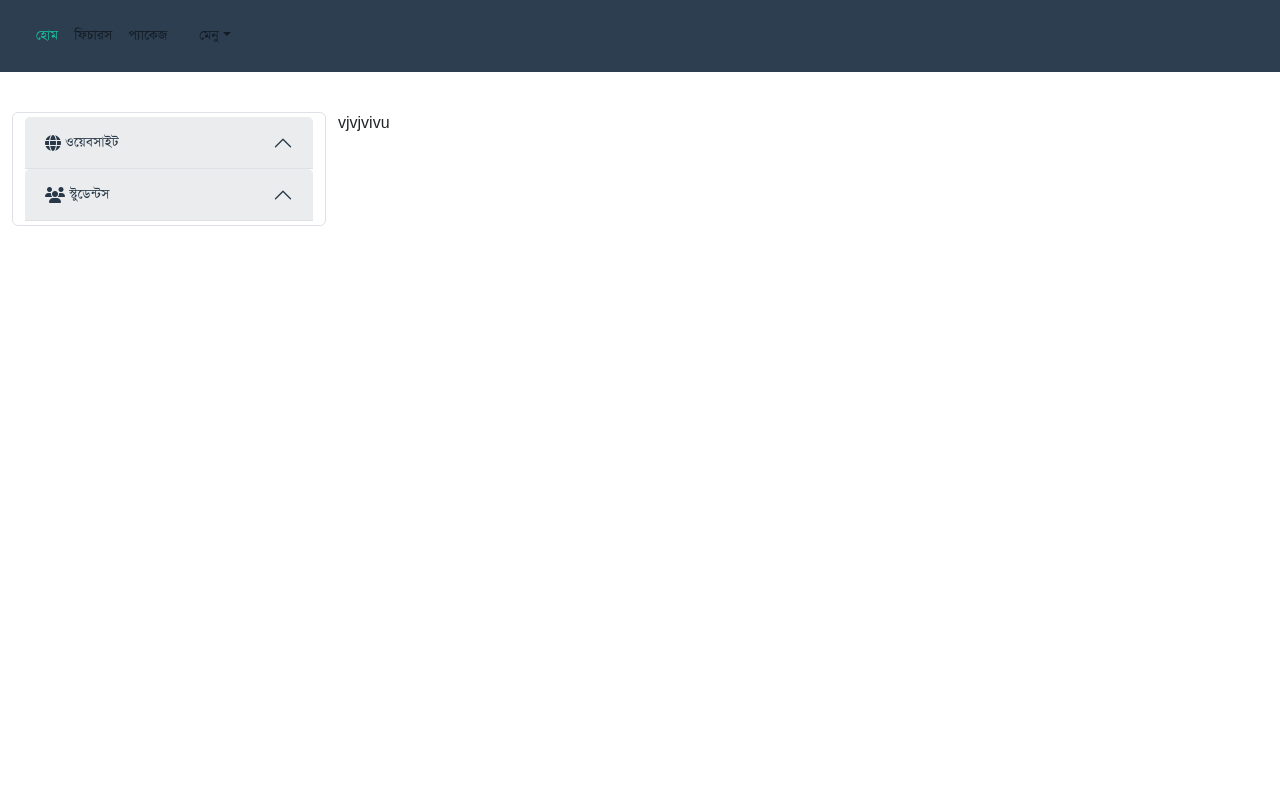
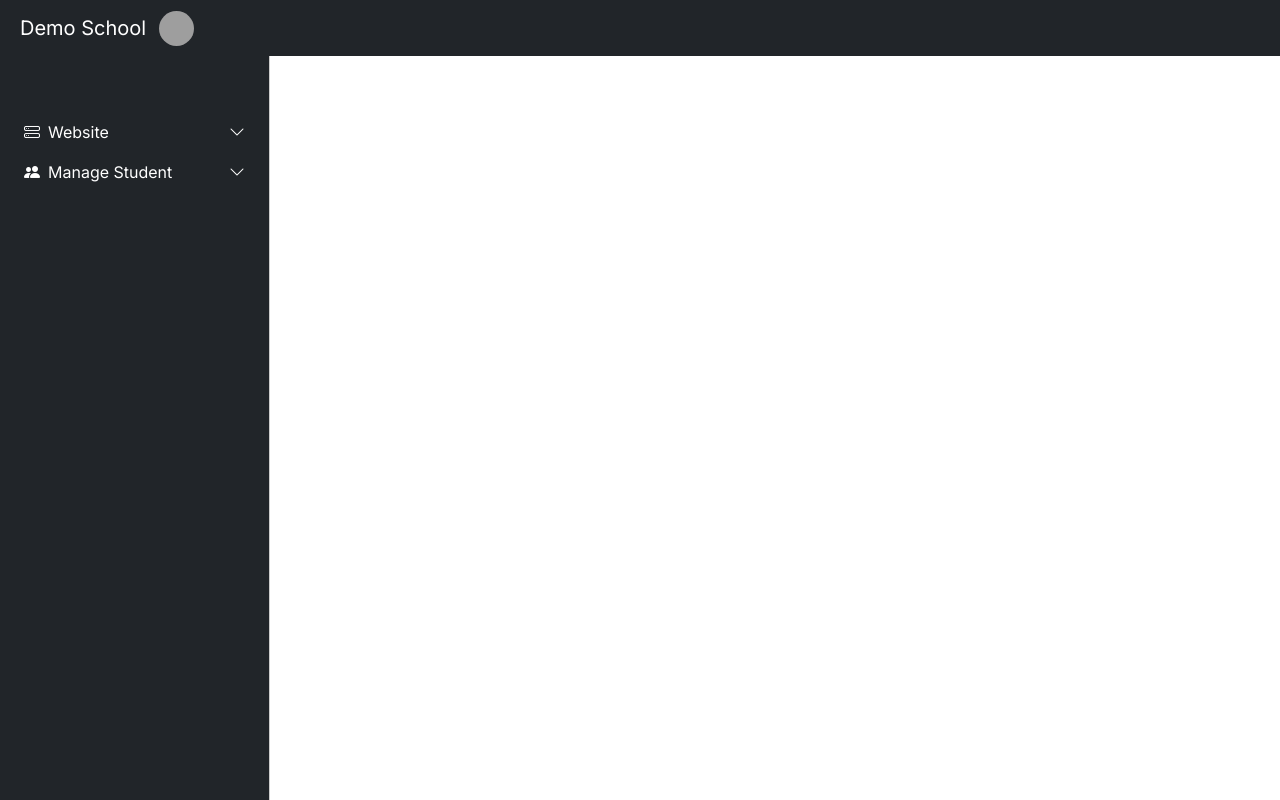
Before and after one commit to antorzuck/amarschool, a Django app: page /dashboard in a window 1280 px wide. Run offline with Django 4.2, Linux system fonts and the light colour scheme; some libraries are stand-ins or nearby versions; grey boxes are pictures that could not be loaded.

Commit message:
added dashboard

```diff
--- a/base/views.py
+++ b/base/views.py
@@ -1,7 +1,7 @@
 from django.shortcuts import render, redirect
 from base.models import *
 from django.contrib import messages
-from django.contrib.auth import authenticate, login
+from django.contrib.auth import authenticate, login, logout
 
 
 def create_username(name):
@@ -11,7 +11,7 @@ def create_username(name):
   return word
 
 def dashboard(request):
-  return render(request, 'dashboard/dashboard.html')
+  return render(request, 'dashboard/home.html')
 
 
 def home(request):
@@ -63,3 +63,9 @@ def handle_login(request):
       messages.warning(request, "User not found")
       return render(request, 'login.html')
   return render(request, 'login.html')
+
+
+def handle_logout(request):
+  logout(request)
+  messages.success(request, "successfully logged out!")
+  return redirect('/login')
--- a/school/urls.py
+++ b/school/urls.py
@@ -13,4 +13,5 @@ urlpatterns = [
     path('login', handle_login, name='login'),
     path('register', register, name='register'),
     path('dashboard', dashboard, name='dashboard'),
+    path('logout', handle_logout, name='logout'),
 ] + static(settings.MEDIA_URL, document_root=settings.MEDIA_ROOT)
--- /dev/null
+++ b/static/css/dashboard.css
@@ -0,0 +1,47 @@
+@import url("https://fonts.googleapis.com/css2?family=Inter:wght@400;500;600;700;800;900&display=swap");
+body,
+button {
+  font-family: "Inter", sans-serif;
+}
+:root {
+  --offcanvas-width: 270px;
+  --topNavbarHeight: 56px;
+}
+.sidebar-nav {
+  width: var(--offcanvas-width);
+}
+.sidebar-link {
+  display: flex;
+  align-items: center;
+}
+.sidebar-link .right-icon {
+  display: inline-flex;
+}
+.sidebar-link[aria-expanded="true"] .right-icon {
+  transform: rotate(180deg);
+}
+@media (min-width: 992px) {
+  body {
+    overflow: auto !important;
+  }
+  main {
+    margin-left: var(--offcanvas-width);
+  }
+  /* this is to remove the backdrop */
+  .offcanvas-backdrop::before {
+    display: none;
+  }
+  .sidebar-nav {
+    -webkit-transform: none;
+    transform: none;
+    visibility: visible !important;
+    height: calc(100% - var(--topNavbarHeight));
+    top: var(--topNavbarHeight);
+  }
+}
+
+.avatar{
+height : 35px;
+width :35px;
+border-radius : 100px;
+}
--- a/templates/dashboard/dashboard.html
+++ b/templates/dashboard/dashboard.html
@@ -1,5 +1,5 @@
+
 {% load static %}
-
 <!doctype html>
 <html lang="en">
   <head>
@@ -8,138 +8,161 @@
     <meta name="viewport" content="width=device-width, initial-scale=1">
 
     <!-- Bootstrap CSS -->
-    <link href="https://bootswatch.com/5/flatly/bootstrap.min.css" rel="stylesheet" crossorigin="anonymous">
-    <link rel="stylesheet" href="https://cdnjs.cloudflare.com/ajax/libs/font-awesome/6.4.2/css/all.min.css" integrity="sha512-z3gLpd7yknf1YoNbCzqRKc4qyor8gaKU1qmn+CShxbuBusANI9QpRohGBreCFkKxLhei6S9CQXFEbbKuqLg0DA==" crossorigin="anonymous" referrerpolicy="no-referrer" />
+    <link
+      rel="stylesheet"
+      href="https://cdn.jsdelivr.net/npm/bootstrap-icons@1.4.1/font/bootstrap-icons.css"
+    />
+
+    <link href="https://cdn.jsdelivr.net/npm/bootstrap@5.0.2/dist/css/bootstrap.min.css" rel="stylesheet" integrity="sha384-EVSTQN3/azprG1Anm3QDgpJLIm9Nao0Yz1ztcQTwFspd3yD65VohhpuuCOmLASjC" crossorigin="anonymous">
+
+    <link rel="stylesheet" href="{% static 'css/dashboard.css' %}">
+<style>
+
+</style>
+    <title>Dashboard</title>
+  </head>
+  <body>
+
+<nav class="p-2 navbar navbar-expand-lg navbar-dark bg-dark">
+  <div class="container-fluid">
+       <a class="navbar-toggler" data-bs-toggle="offcanvas" href="#offcanvasExample" role="button" aria-controls="offcanvasExample">
+              <span class="navbar-toggler-icon"></span>
+       </a>
+    <a class="mx-auto navbar-brand" href="#">Demo School</a>
 
 
 
 
-  <style>
-      @font-face {
-  font-family: 'slipi';
-  src: url("{% static '/font/SolaimanLipi_29-05-06.ttf' %}")
-}
 
-hr{
-  width: 70px;
-  margin: auto;
-  border: 1px solid;
-  border-radius: 100px;
-}
+    <div class="dropdown dropstart">
+      <div class="dropdown-toggle" type="button" id="dropdownMenuButton1" data-bs-toggle="dropdown" aria-expanded="false">
+        <img class="avatar img-fluid" src="https://api.dicebear.com/6.x/initials/svg?seed={{request.user}}">
+
+      </div>
+      <ul class="dropdown-menu" aria-labelledby="dropdownMenuButton1">
+        <li><a class="dropdown-item" href="#">Edit Profile</a></li>
+        <li><a class="dropdown-item" href="#">Change Password!</a></li>
+<hr class="dropdown-divider">
+        <li><a class="dropdown-item" href="/logout"><b>Logout</b></a></li>
+      </ul>
+    </div>
 
 
-  body{
-    font-family: 'slipi', sans-serif;
-  }
-</style>
 
 
-    <title>{{request.user.name}}</title>
-  </head>
-  <body class="bg-body-tertiary">
-    <x class="sticky-top navbar navbar-expand-lg bg-primary" data-bs-theme="dark">
-      <div class="container-fluid">
-        <a class="navbar-brand" href="#">{{request.user.name}}</a>
-        <div class="navbar-toggler" type="button" data-bs-toggle="collapse" data-bs-target="#navbarColor01" aria-controls="navbarColor01" aria-expanded="false" aria-label="Toggle navigation">
-          <span class="navbar-toggler-icon"></span>
-        </div>
-        <div class="collapse navbar-collapse" id="navbarColor01">
-          <ul class="navbar-nav me-auto">
-            <li class="nav-item">
-              <a class="nav-link active" href="#">হোম
-                <span class="visually-hidden">(current)</span>
-              </a>
-            </li>
-            <li class="nav-item">
-              <a class="nav-link" href="#">ফিচারস</a>
-            </li>
-            <li class="nav-item">
-              <a class="nav-link" href="#">প্যাকেজ</a>
-            </li>
-            <li class="nav-item">
-              <a class="nav-link" href="#"></a>
-            </li>
-            <li class="nav-item dropdown">
-              <a class="nav-link dropdown-toggle" data-bs-toggle="dropdown" href="#" role="button" aria-haspopup="true" aria-expanded="false">মেনু</a>
-              <div class="dropdown-menu">
-                <a class="dropdown-item" href="#">Action</a>
-                <a class="dropdown-item" href="#">Another action</a>
-                <a class="dropdown-item" href="#">Something else here</a>
-                <div class="dropdown-divider"></div>
-                <a class="dropdown-item" href="#">Separated link</a>
-              </div>
-            </li>
-          </ul>
+    <div class="collapse navbar-collapse" id="navbarNav">
+
+
+
 
 
     </div>
   </div>
-    </x>
+</nav>
 
 
 
-<div class="my-3 p-4">
+
+  <div class="text-white bg-dark sidebar-nav offcanvas offcanvas-start" tabindex="-1" id="offcanvasExample" aria-labelledby="offcanvasExampleLabel">
+    <div class="offcanvas-header">
+      <h5 class="text-muted small" id="offcanvasExampleLabel"></h5>
+
+    </div>
+    <div class="offcanvas-body">
 
 
-  <div class="row">
-    <div class="img-thumbnail bg-white col-md-3">
+     <ul class="navbar-nav">
+
+
+     <li>
+              <a
+                class="text-white nav-link px-2 sidebar-link"
+                data-bs-toggle="collapse"
+                href="#layouts"
+              >
+                <span class="me-2"><i class="bi bi-hdd-stack"></i></span>
+                <span>Website</span>
+                <span class="ms-auto">
+                  <span class="right-icon">
+                    <i class="bi bi-chevron-down"></i>
+                  </span>
+                </span>
+              </a>
+              <div class="collapse" id="layouts">
+                <ul class="navbar-nav ps-3">
+                  <li>
+                    <a href="#" class="text-muted nav-link px-3">
+                      <span class="me-2"
+                        ><i class="bi bi-caret-right-fill"></i></span>
+                      <span>Add Info</span>
+                    </a>
+                  </li>
+
+
+                                    <li>
+                    <a href="#" class="text-muted nav-link px-3">
+                      <span class="me-2"
+                        ><i class="bi bi-caret-right-fill"></i></span>
+                      <span>Image/Gallery</span>
+                    </a>
+                  </li>
+
+                </ul>
+              </div>
+            </li>
 
 
 
-     <div class="accordion" id="accordionExample">
-  <div class="border-0 accordion-item">
-    <h2 class="accordion-header" id="headingOne">
-      <div class="border-0 accordion-button" type="button" data-bs-toggle="collapse" data-bs-target="#collapseOne" aria-expanded="true" aria-controls="collapseOne">
-        <i class="me-1 fa-solid fa-globe"></i> ওয়েবসাইট
+
+
+     <li>
+              <a
+                class="text-white nav-link px-2 sidebar-link"
+                data-bs-toggle="collapse"
+                href="#layouts1"
+              >
+                <span class="me-2"><i class="bi bi-people-fill"></i></span>
+                <span>Manage Student</span>
+                <span class="ms-auto">
+                  <span class="right-icon">
+                    <i class="bi bi-chevron-down"></i>
+                  </span>
+                </span>
+              </a>
+              <div class="collapse" id="layouts1">
+                <ul class="navbar-nav ps-3">
+                  <li>
+                    <a href="#" class="text-muted nav-link px-3">
+                      <span class="me-2"
+                        ><i class="bi bi-caret-right-fill"></i></span>
+                      <span>Add Student</span>
+                    </a>
+                  </li>
+                </ul>
               </div>
-    </h2>
-    <div id="collapseOne" class="accordion-collapse collapse" aria-labelledby="headingOne" data-bs-parent="#accordionExample">
-      <div class="accordion-body">
-       <a class="text-dark text-decoration-none" href="">এড ইনফো</a>
-      </div>
-    </div>
+            </li>
+
+
+     </ul>
+
     </div>
   </div>
 
 
 
-     <div class="accordion" id="accordionExample">
-  <div class="border-0 accordion-item">
-    <h2 class="accordion-header" id="headingOne">
-      <div class="border-0 accordion-button" type="" data-bs-toggle="collapse" data-bs-target="#collapseTwo" aria-expanded="true" aria-controls="collapseTwo">
-        <i class="me-1 fa-solid fa-users"></i> স্টুডেন্টস
-      </div>
-    </h2>
-    <div id="collapseTwo" class="accordion-collapse collapse" aria-labelledby="headingOne" data-bs-parent="#accordionExample">
-      <div class="accordion-body">
-       <a class="text-dark text-decoration-none" href=""><i class="me-1 fa-solid fa-circle-dot"></i>এড স্টুডেন্ট</a>
-      </div>
-    </div>
-  </div>
-     </div>
 
 
+  <div class="container">
 
-    </div>
+    {% block body %}
 
-    <div class="bg-body-tertiary col-md-9 ">
-      {% block body %}
-      vjvjvivu
     {% endblock %}
-    </div>
-  </div>
 
   </div>
 
 
 
-    <!-- Option 1: Bootstrap Bundle with Popper -->
+
     <script src="https://cdn.jsdelivr.net/npm/bootstrap@5.0.2/dist/js/bootstrap.bundle.min.js" integrity="sha384-MrcW6ZMFYlzcLA8Nl+NtUVF0sA7MsXsP1UyJoMp4YLEuNSfAP+JcXn/tWtIaxVXM" crossorigin="anonymous"></script>
-
-    <!-- Option 2: Separate Popper and Bootstrap JS -->
-    <!--
-    <script src="https://cdn.jsdelivr.net/npm/@popperjs/core@2.9.2/dist/umd/popper.min.js" integrity="sha384-IQsoLXl5PILFhosVNubq5LC7Qb9DXgDA9i+tQ8Zj3iwWAwPtgFTxbJ8NT4GN1R8p" crossorigin="anonymous"></script>
-    <script src="https://cdn.jsdelivr.net/npm/bootstrap@5.0.2/dist/js/bootstrap.min.js" integrity="sha384-cVKIPhGWiC2Al4u+LWgxfKTRIcfu0JTxR+EQDz/bgldoEyl4H0zUF0QKbrJ0EcQF" crossorigin="anonymous"></script>
-    -->
   </body>
 </html>
--- /dev/null
+++ b/templates/dashboard/home.html
@@ -0,0 +1,7 @@
+{% extends 'dashboard/dashboard.html' %}
+
+
+{% block body %}
+hello hello fuck you
+
+{% endblock %}
--- a/templates/login.html
+++ b/templates/login.html
@@ -1,6 +1,6 @@
 {% extends 'home.html' %}
 {% load static %}
-{% block bodyclass %} bg-body-tertiary {% endblock %}
+{% block bodyclass %} bg-light {% endblock %}
 
 {% block body %}
 
--- a/templates/register.html
+++ b/templates/register.html
@@ -1,7 +1,7 @@
 {% extends 'home.html' %}
 {% load static %}
 
-{% block bodyclass %} bg-body-tertiary {% endblock %}
+{% block bodyclass %} bg-light {% endblock %}
 {% block body %}
 
   <section class="vh-100">
```
Also changed, not shown: db.sqlite3. Lines whose indentation alone changed are shown as unchanged.
